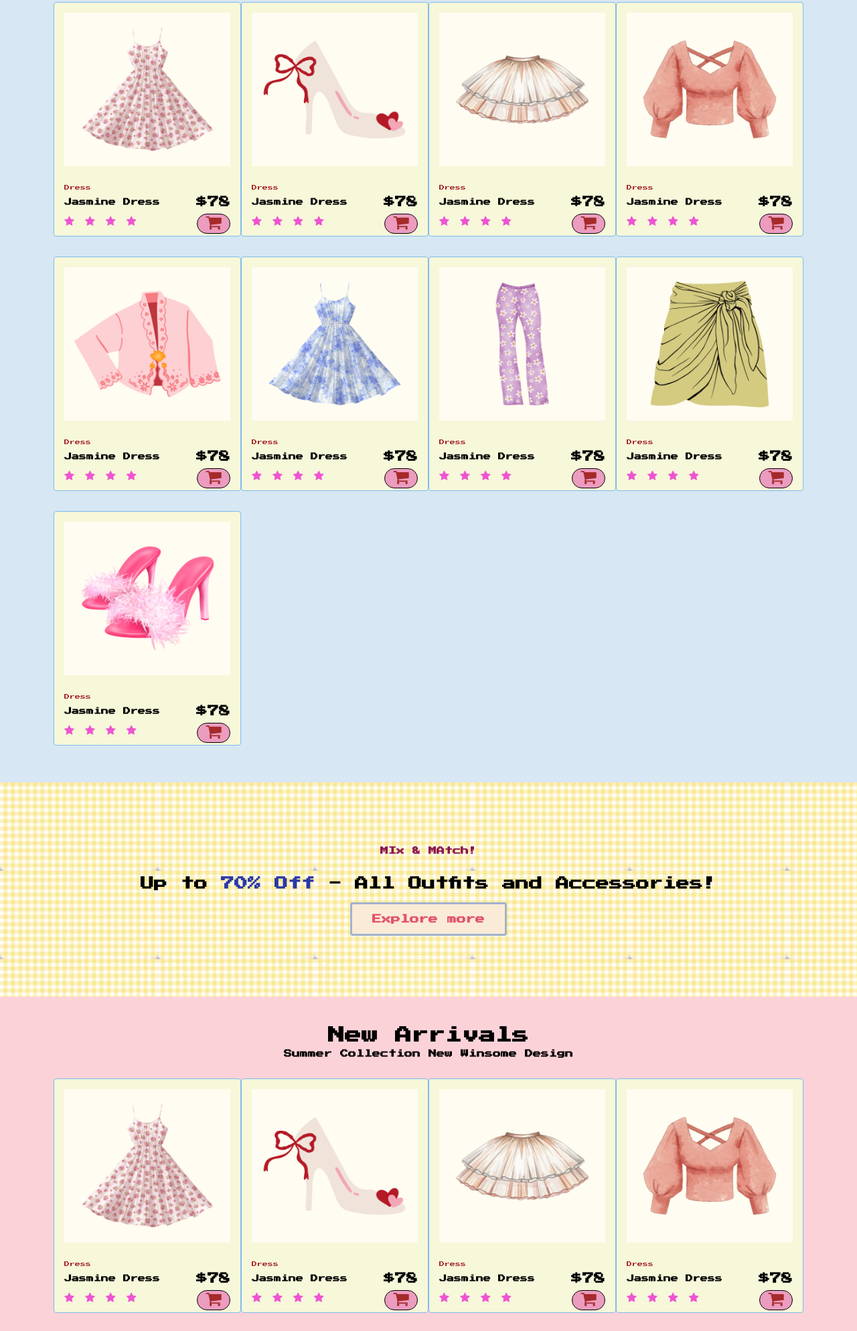
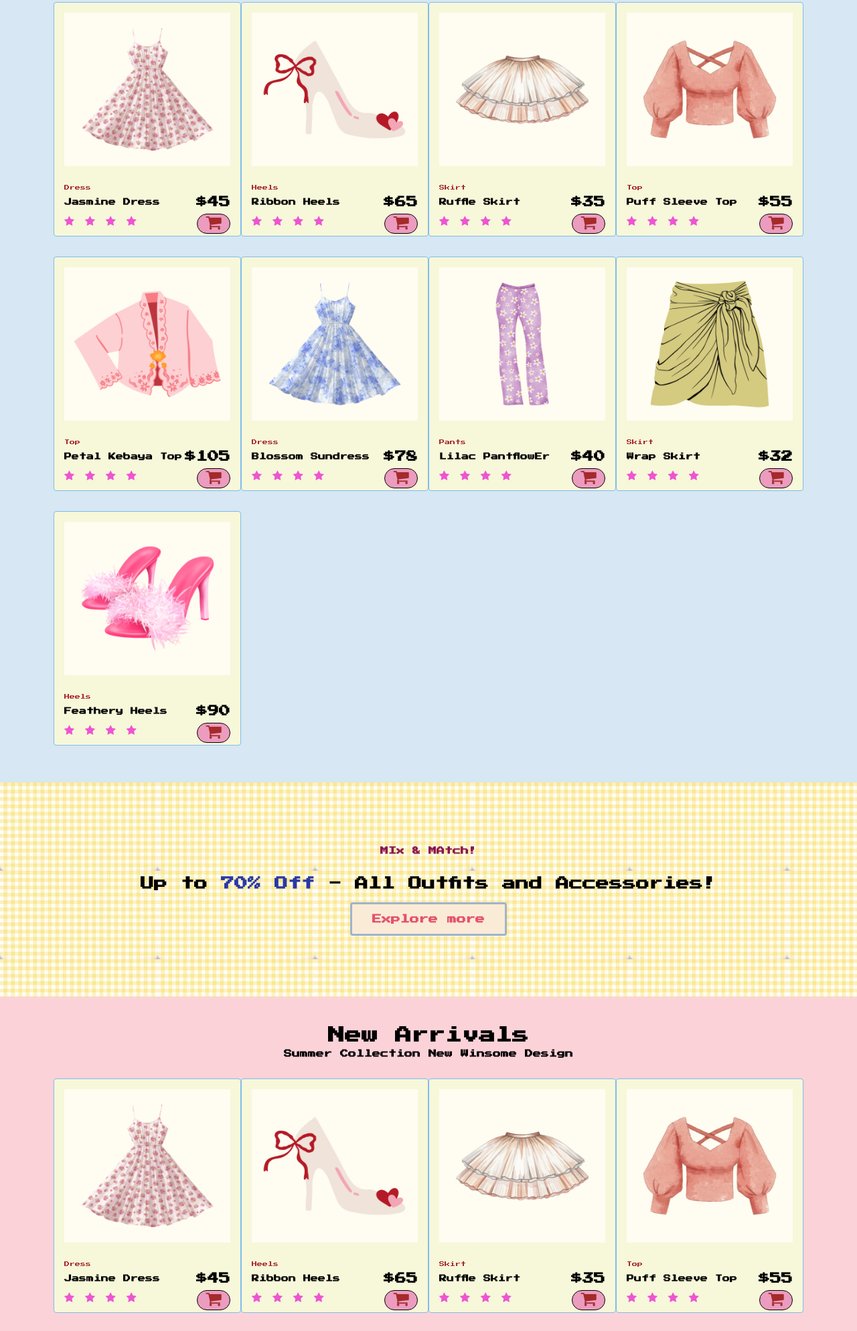
Before and after one commit to yasminhzrn/fashion-store-ecommerce-demo, a plain HTML site: page index.html in a window 1280 px wide. Shown: the part 1215-3202 px from the top of the page at 67% size. Drawn offline with Linux system fonts and the light colour scheme.

Commit message:
Correct product description in homepage

```diff
--- a/index.html
+++ b/index.html
@@ -80,7 +80,7 @@
                     <span>Dress</span>
                     <div class="harga">
                         <h3>Jasmine Dress</h3>
-                        <h4>$78</h4>
+                        <h4>$45</h4>
                     </div>
                     <div class="info">
                         <div class="star">
@@ -96,10 +96,10 @@
             <div class="pro">
                 <img src="img/product/heels.png" alt="">
                 <div class="des">
-                    <span>Dress</span>
+                    <span>Heels</span>
                     <div class="harga">
-                        <h3>Jasmine Dress</h3>
-                        <h4>$78</h4>
+                        <h3>Ribbon Heels</h3>
+                        <h4>$65</h4>
                     </div>
                     <div class="info">
                         <div class="star">
@@ -115,10 +115,10 @@
             <div class="pro">
                 <img src="img/product/skirtpeach.png" alt="">
                 <div class="des">
-                    <span>Dress</span>
+                    <span>Skirt</span>
                     <div class="harga">
-                        <h3>Jasmine Dress</h3>
-                        <h4>$78</h4>
+                        <h3>Ruffle Skirt</h3>
+                        <h4>$35</h4>
                     </div>
                     <div class="info">
                         <div class="star">
@@ -134,10 +134,10 @@
             <div class="pro">
                 <img src="img/product/p3.png" alt="">
                 <div class="des">
-                    <span>Dress</span>
+                    <span>Top</span>
                     <div class="harga">
-                        <h3>Jasmine Dress</h3>
-                        <h4>$78</h4>
+                        <h3>Puff Sleeve Top</h3>
+                        <h4>$55</h4>
                     </div>
                     <div class="info">
                         <div class="star">
@@ -153,10 +153,10 @@
             <div class="pro">
                 <img src="img/product/p4.png" alt="">
                 <div class="des">
-                    <span>Dress</span>
+                    <span>Top</span>
                     <div class="harga">
-                        <h3>Jasmine Dress</h3>
-                        <h4>$78</h4>
+                        <h3>Petal Kebaya Top</h3>
+                        <h4>$105</h4>
                     </div>
                     <div class="info">
                         <div class="star">
@@ -174,7 +174,7 @@
                 <div class="des">
                     <span>Dress</span>
                     <div class="harga">
-                        <h3>Jasmine Dress</h3>
+                        <h3>Blossom Sundress</h3>
                         <h4>$78</h4>
                     </div>
                     <div class="info">
@@ -191,10 +191,10 @@
             <div class="pro">
                 <img src="img/product/p6.png" alt="">
                 <div class="des">
-                    <span>Dress</span>
+                    <span>Pants</span>
                     <div class="harga">
-                        <h3>Jasmine Dress</h3>
-                        <h4>$78</h4>
+                        <h3>Lilac PantflowEr</h3>
+                        <h4>$40</h4>
                     </div>
                     <div class="info">
                         <div class="star">
@@ -210,10 +210,10 @@
             <div class="pro">
                 <img src="img/product/p7.png" alt="">
                 <div class="des">
-                    <span>Dress</span>
+                    <span>Skirt</span>
                     <div class="harga">
-                        <h3>Jasmine Dress</h3>
-                        <h4>$78</h4>
+                        <h3>Wrap Skirt</h3>
+                        <h4>$32</h4>
                     </div>
                     <div class="info">
                         <div class="star">
@@ -229,10 +229,10 @@
             <div class="pro">
                 <img src="img/product/p8.png" alt="">
                 <div class="des">
-                    <span>Dress</span>
+                    <span>Heels</span>
                     <div class="harga">
-                        <h3>Jasmine Dress</h3>
-                        <h4>$78</h4>
+                        <h3>Feathery Heels</h3>
+                        <h4>$90</h4>
                     </div>
                     <div class="info">
                         <div class="star">
@@ -265,7 +265,7 @@
                     <span>Dress</span>
                     <div class="harga">
                         <h3>Jasmine Dress</h3>
-                        <h4>$78</h4>
+                        <h4>$45</h4>
                     </div>
                     <div class="info">
                         <div class="star">
@@ -281,10 +281,10 @@
             <div class="pro">
                 <img src="img/product/heels.png" alt="">
                 <div class="des">
-                    <span>Dress</span>
+                    <span>Heels</span>
                     <div class="harga">
-                        <h3>Jasmine Dress</h3>
-                        <h4>$78</h4>
+                        <h3>Ribbon Heels</h3>
+                        <h4>$65</h4>
                     </div>
                     <div class="info">
                         <div class="star">
@@ -300,10 +300,10 @@
             <div class="pro">
                 <img src="img/product/skirtpeach.png" alt="">
                 <div class="des">
-                    <span>Dress</span>
+                    <span>Skirt</span>
                     <div class="harga">
-                        <h3>Jasmine Dress</h3>
-                        <h4>$78</h4>
+                        <h3>Ruffle Skirt</h3>
+                        <h4>$35</h4>
                     </div>
                     <div class="info">
                         <div class="star">
@@ -319,10 +319,10 @@
             <div class="pro">
                 <img src="img/product/p3.png" alt="">
                 <div class="des">
-                    <span>Dress</span>
+                    <span>Top</span>
                     <div class="harga">
-                        <h3>Jasmine Dress</h3>
-                        <h4>$78</h4>
+                        <h3>Puff Sleeve Top</h3>
+                        <h4>$55</h4>
                     </div>
                     <div class="info">
                         <div class="star">
@@ -338,10 +338,10 @@
             <div class="pro">
                 <img src="img/product/p4.png" alt="">
                 <div class="des">
-                    <span>Dress</span>
+                    <span>Top</span>
                     <div class="harga">
-                        <h3>Jasmine Dress</h3>
-                        <h4>$78</h4>
+                        <h3>Petal Kebaya Top</h3>
+                        <h4>$105</h4>
                     </div>
                     <div class="info">
                         <div class="star">
@@ -359,7 +359,7 @@
                 <div class="des">
                     <span>Dress</span>
                     <div class="harga">
-                        <h3>Jasmine Dress</h3>
+                        <h3>Blossom Sundress</h3>
                         <h4>$78</h4>
                     </div>
                     <div class="info">
@@ -376,10 +376,10 @@
             <div class="pro">
                 <img src="img/product/p6.png" alt="">
                 <div class="des">
-                    <span>Dress</span>
+                    <span>Pants</span>
                     <div class="harga">
-                        <h3>Jasmine Dress</h3>
-                        <h4>$78</h4>
+                        <h3>Lilac PantflowEr</h3>
+                        <h4>$40</h4>
                     </div>
                     <div class="info">
                         <div class="star">
```
